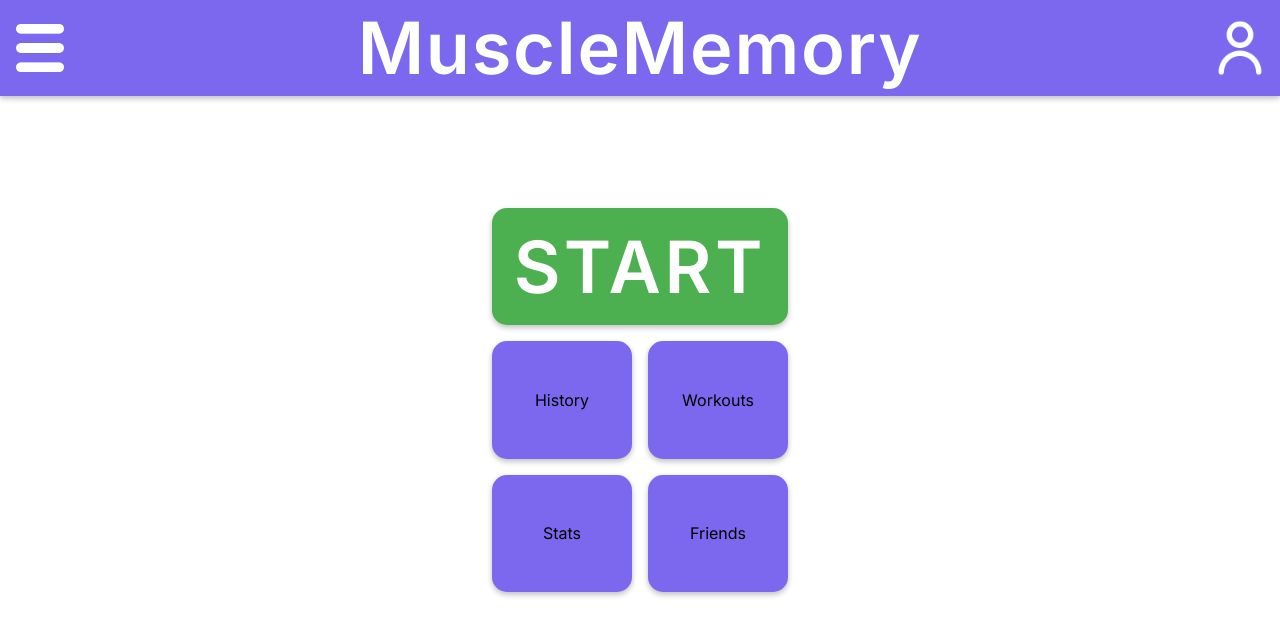
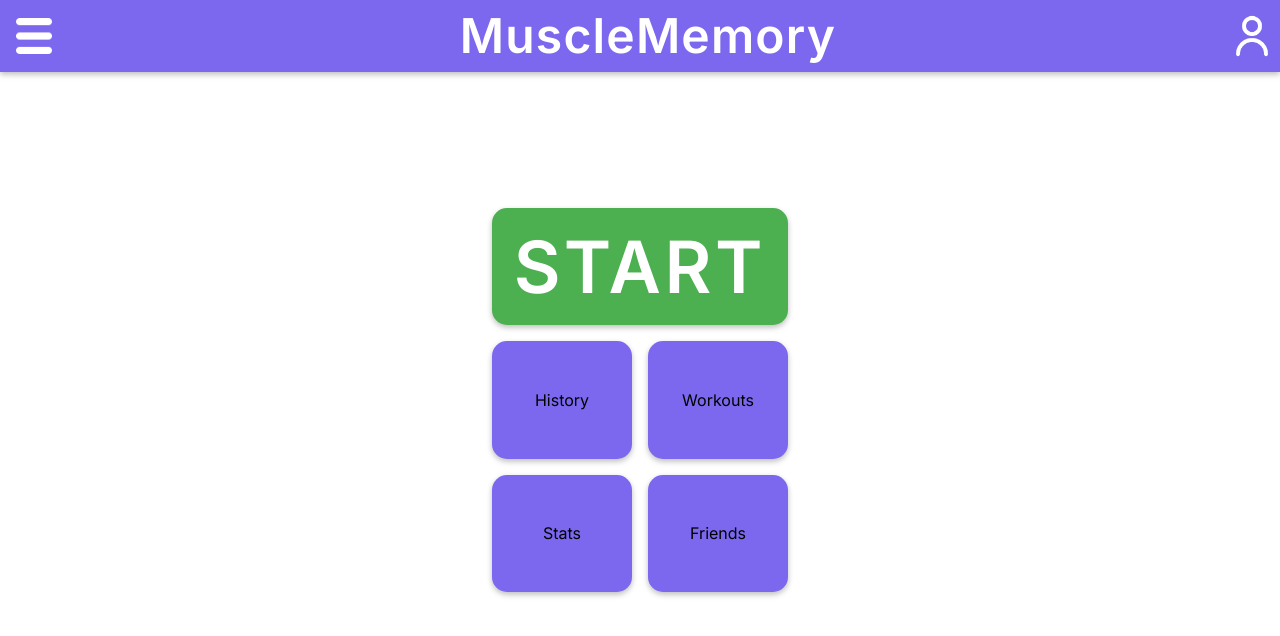
Before and after one commit to jszama/musclememory, a Next.js app in the folder frontend/: page / in a window 1280 px wide. Shown: the top 636 px of the page. Built offline with nearby package versions, Linux system fonts and the light colour scheme.

Commit message:
UI: updated header

```diff
--- a/frontend/app/globals.css
+++ b/frontend/app/globals.css
@@ -108,11 +108,11 @@ body {
 @layer components {
   /* Navigation Bar */
   .header {
-    @apply bg-primary-500 fixed w-full h-[96px] text-white flex flex-row justify-between items-center shadow-3;
+    @apply bg-primary-500 fixed w-full h-[72px] text-white flex flex-row justify-between items-center shadow-3;
   }
 
   .header-title {
-    @apply text-center mx-auto text-11 tracking-wide text-bold cursor-pointer;
+    @apply text-center mx-auto text-9 tracking-wide text-bold cursor-pointer;
   }
 
   .header-title:hover {
@@ -124,7 +124,7 @@ body {
   }
 
   .hamburger-icon {
-    @apply h-[48px] w-[48px] cursor-pointer;
+    @apply h-[36px] w-[36px] cursor-pointer;
   }
 
   .hamburger-icon:hover {
@@ -132,7 +132,7 @@ body {
   }
 
   .account-icon {
-    @apply mx-2 h-[64px] w-[64px] cursor-pointer;
+    @apply mr-1 h-[48px] w-[48px] cursor-pointer;
   }
 
   .account-icon:hover {
@@ -140,11 +140,11 @@ body {
   }
 
   .dropdown-menu {
-    @apply absolute top-[10.5vh] text-6 w-[12vw] bg-gray-100 rounded-[5px] text-primary-800 py-4 shadow-4;
+    @apply absolute top-[7.5vh] text-5 w-[12vw] bg-gray-100 rounded-[5px] text-primary-800 py-4 shadow-4;
   }
 
   .dropdown-menu-item {
-    @apply px-4 py-1 text-left cursor-pointer;
+    @apply px-4 py-1 text-left cursor-pointer bg-gray-200 border-t-[0.5px] border-b-[0.5px] border-gray-100;
   }
 
   .dropdown-menu-item:hover {
```
